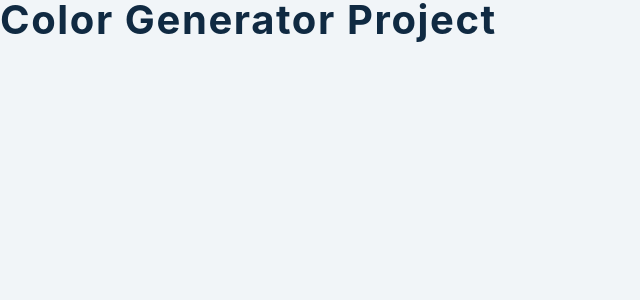
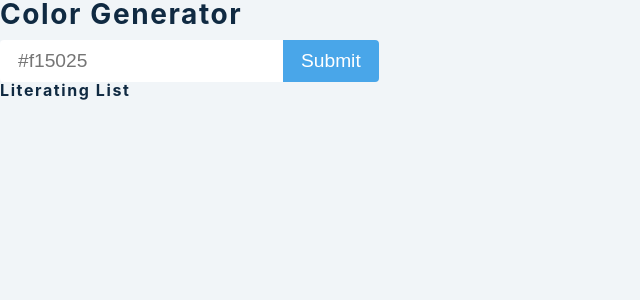
Before and after one commit to david204code/Color-Generator-react, a React (Create React App) app: page / in a window 1280 px wide. Shown: the top 300 px of the page, without its empty margins (0-640 px from the left). Built offline with nearby package versions, Linux system fonts and the light colour scheme.

Commit message:
Set the state value, add handleSubmit function and returning the basic structure

```diff
--- a/src/App.js
+++ b/src/App.js
@@ -1,10 +1,38 @@
 import React, { useState } from 'react'
 import SingleColor from './SingleColor'
-
 import Values from 'values.js'
 
 function App() {
-  return <h2>color generator project</h2>
+  // state values
+  const [color, setColor] = useState('');
+  const [error, setError] = useState(false);
+  const [list, setList] = useState([]);
+
+  const handleSubmit = (e) => {
+    e.preventDefault();
+    console.log('Thank you Lord Jesus');
+  }
+
+  return (
+    <>
+      <section className ="constainer">
+        <h3>Color Generator</h3>
+        <form onSubmit ={handleSubmit}>
+          <input
+            type ="text"
+            value ={color}
+            onChange ={(e) => setColor(e.target.value)}
+            placeholder ="#f15025"
+          />
+          <button className ="btn" type ="submit">Submit</button>
+        </form>
+      </section>
+
+      <section className ="colors">
+        <h4>Literating list</h4>
+      </section>
+    </>
+  );
 }
 
 export default App
```
